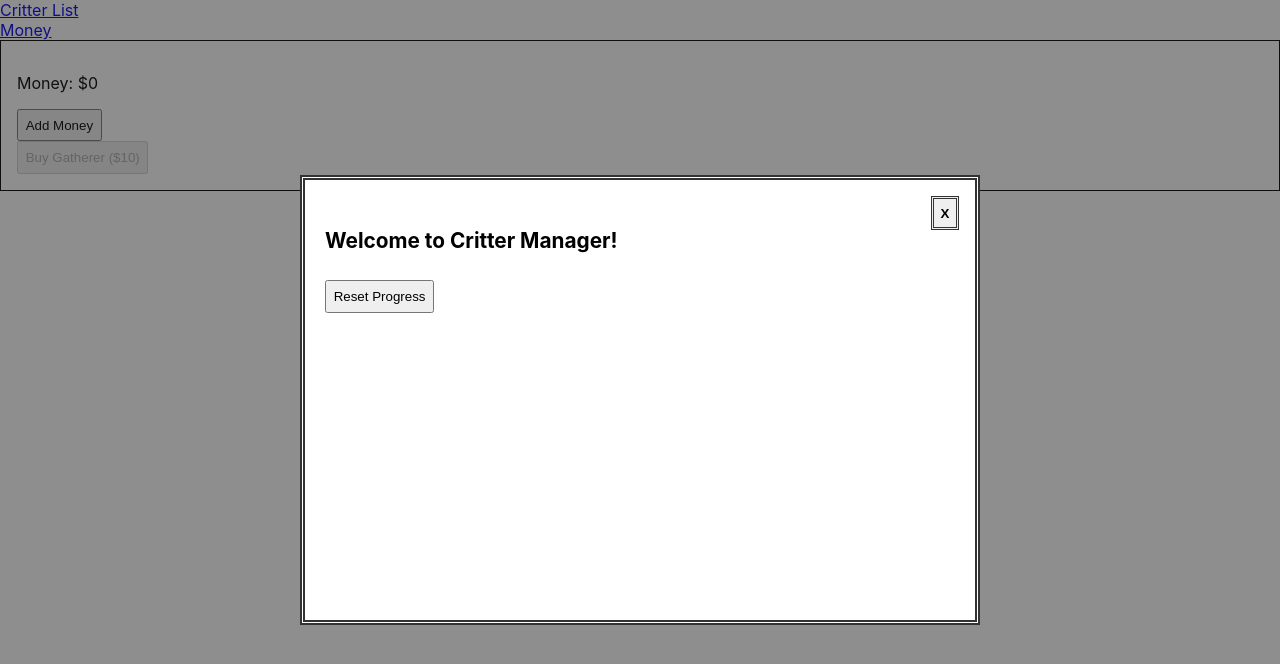
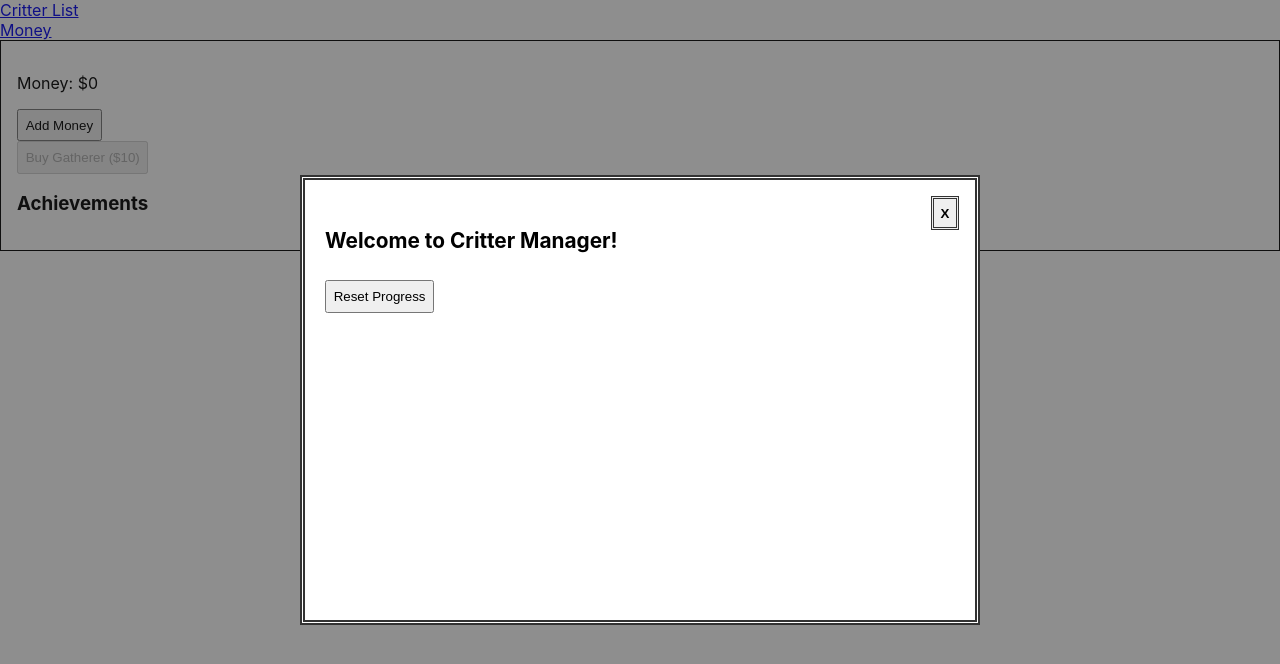
Before and after one commit to Wolven531/critter-manager, a React app: page /money in a window 1280 px wide. Shown: the top 664 px of the page. Built offline with nearby package versions, Linux system fonts and the light colour scheme.

Commit message:
Add achievements to MoneyControls

```diff
--- a/src/components/MoneyControls/MoneyControls.tsx
+++ b/src/components/MoneyControls/MoneyControls.tsx
@@ -12,6 +12,7 @@ import {
 	GATHERER_TIME_SECONDS
 } from '../../constants'
 
+import { Achievements } from '../../components/Achievements/Achievements'
 import { Modal } from '../../components/Modal/Modal'
 import { AutoSave } from '../../model/AutoSave'
 import {
@@ -128,6 +129,7 @@ const MoneyControls = () => {
 					disabled={money < GATHERER_COST}
 					onClick={() => { addGatherer() }}>Buy Gatherer ({monify(GATHERER_COST)})</button>
 			</section>
+			<Achievements />
 		</article>
 	)
 }
```
